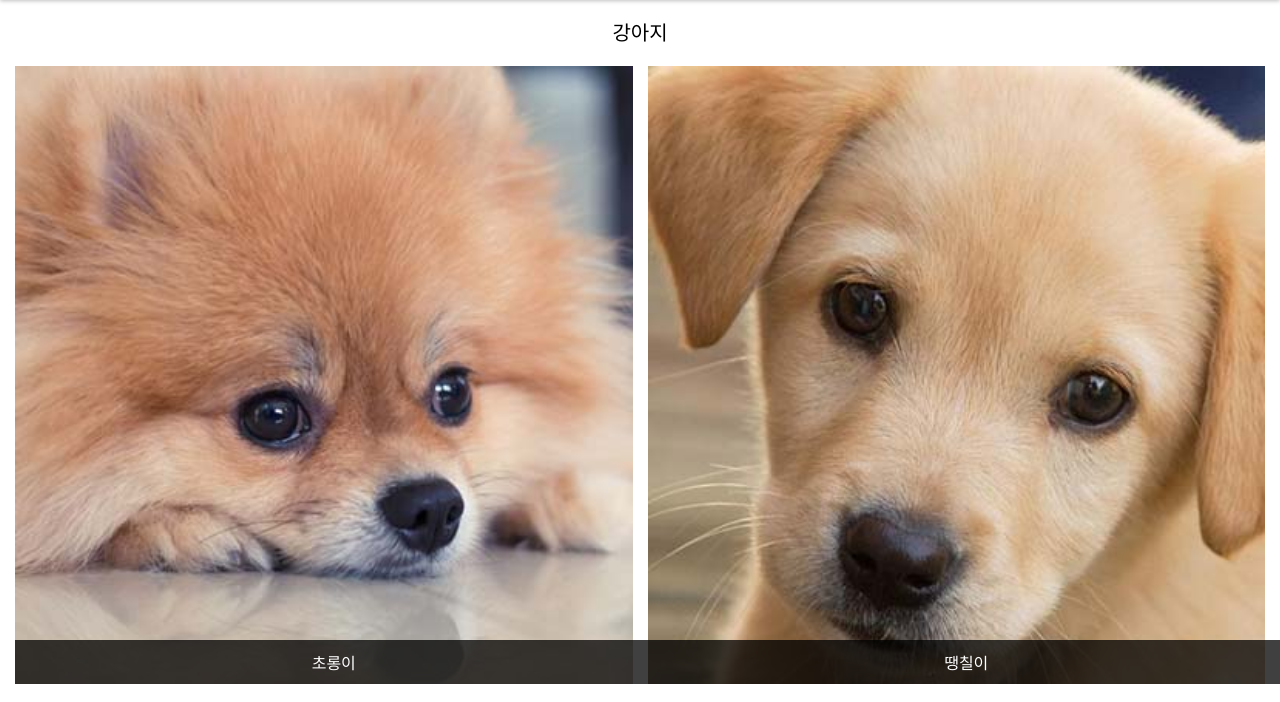
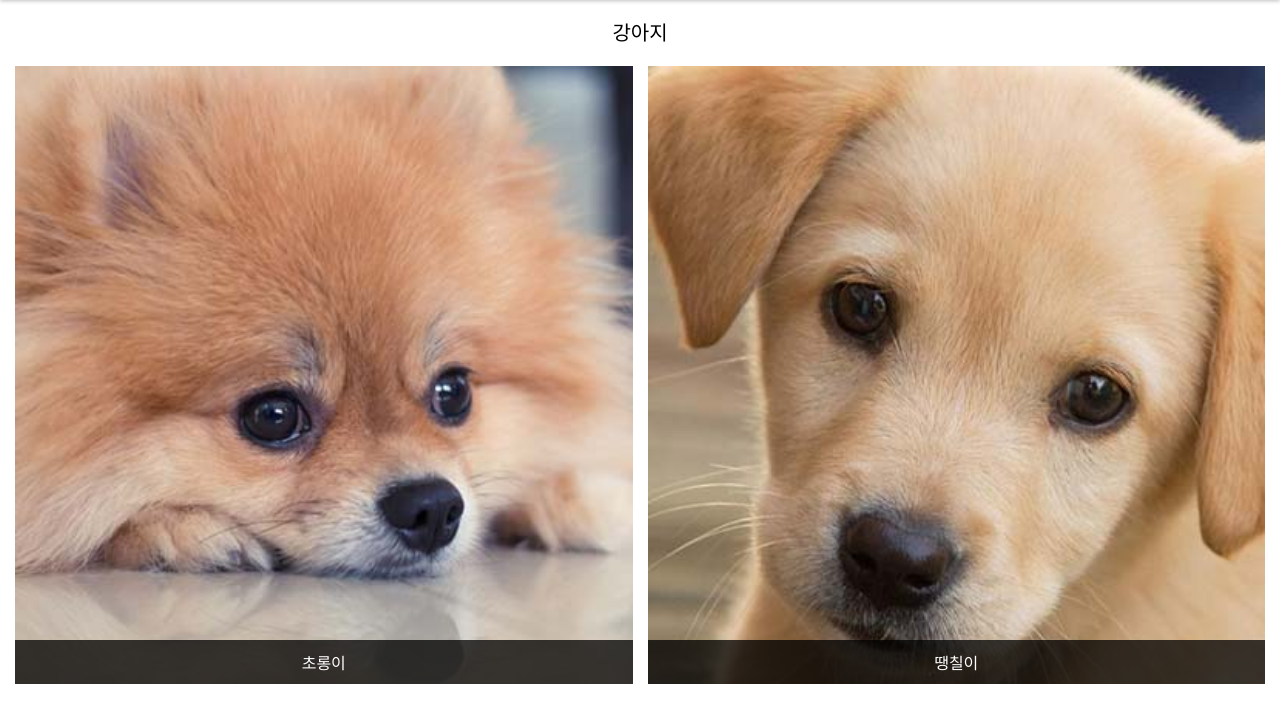
Before and after one commit to z9in/animal_index, a plain HTML site: page index.html in a window 1280 px wide. Shown: the part 87-789 px from the top of the page. Drawn offline with Linux system fonts and the light colour scheme.

Commit message:
Add files via upload

```diff
--- a/style.css
+++ b/style.css
@@ -36,8 +36,8 @@ header nav a {
     width: 33.33%;
     /* outline: 1px solid black; */
     text-align: center;
+    padding: 7px;
     margin-bottom: 3px solid transparent;
-    padding: 7px;
 }
 header nav a:hover,
 header nav a:active {
@@ -75,7 +75,7 @@ main ul li img {
     color: white;
     padding: 10px;
     text-align: center;
-    box-size: border-box;
+    box-sizing: border-box;
 }
 /* 사진에 이름 배치 */
 .item {
```
